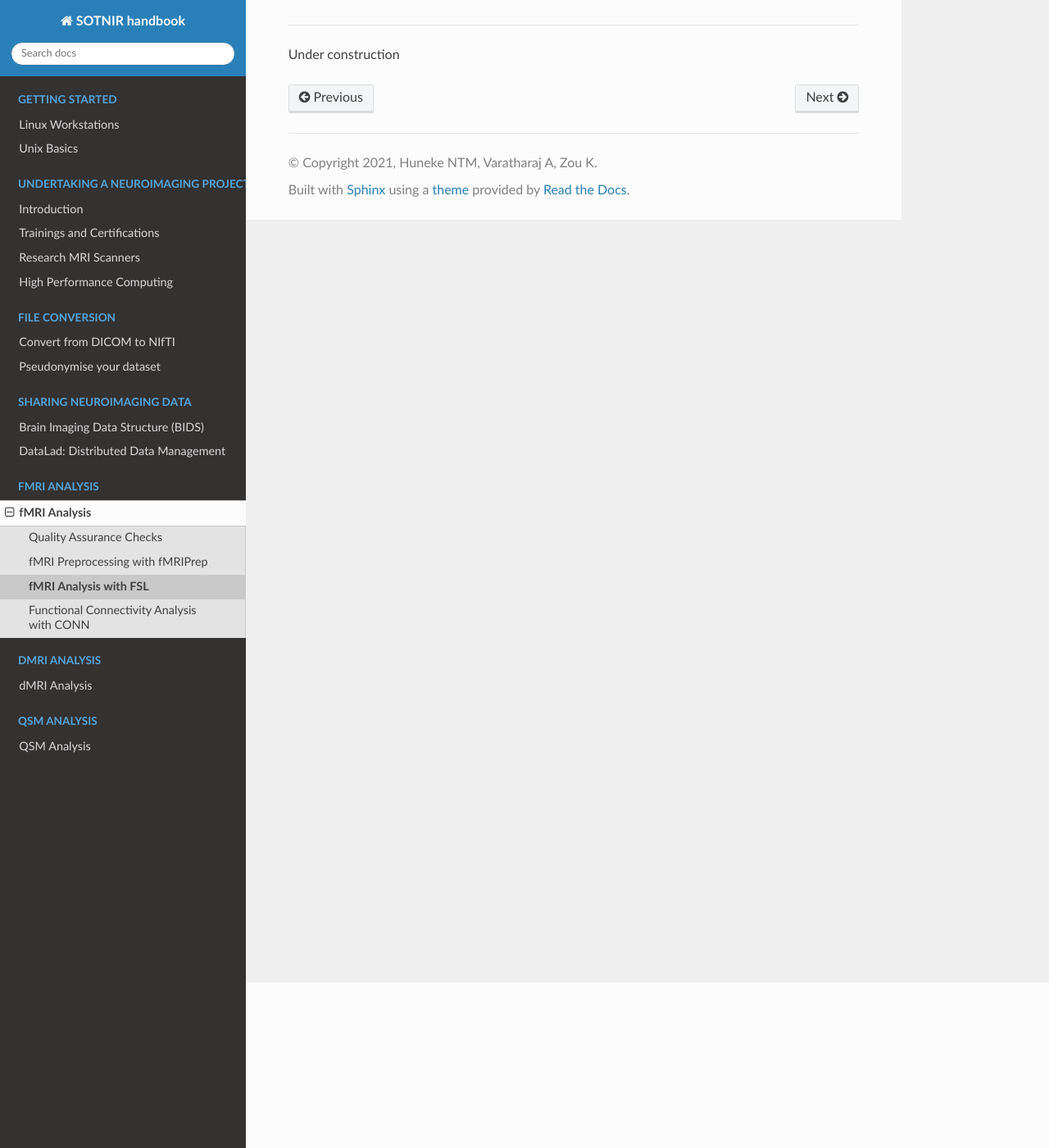
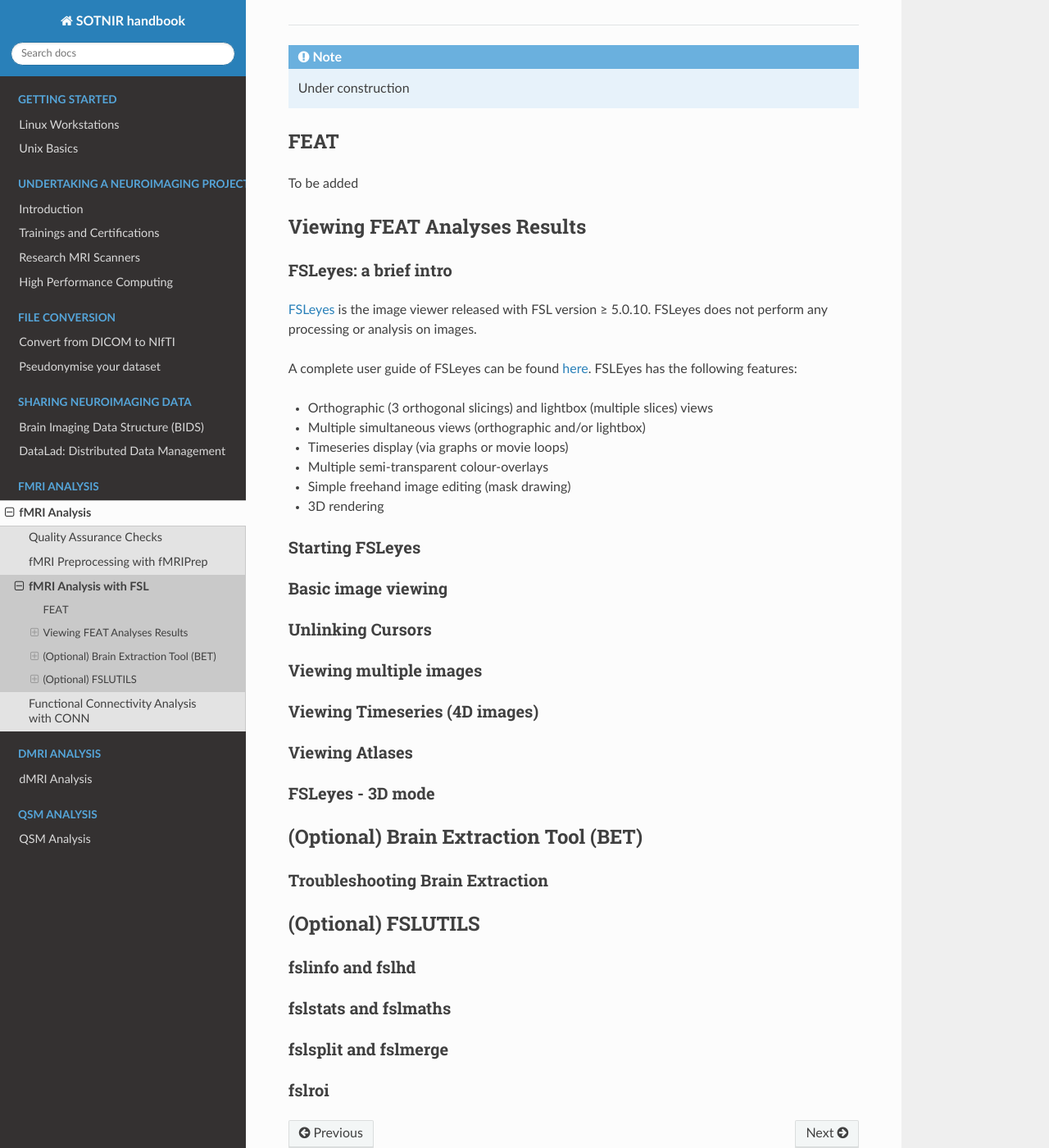
Before and after one commit to nhuneke/sotnir-handbook, a Sphinx documentation site: the page built from docs/fmri-analysis/fsl/intro.rst, in a window 1280 px wide and 1400 px high, scrolled down 202 px. Shown: the whole window at 82% size. Built offline with Sphinx 7.4.7 and the Read the Docs theme 2.0.0, drawn with Linux system fonts in a browser that asks for light colours; pages that are not in the unit, such as notebooks, are missing from menus.

Commit message:
Added content of fsleyes

```diff
--- a/docs/fmri-analysis/fsl/intro.rst
+++ b/docs/fmri-analysis/fsl/intro.rst
@@ -8,6 +8,69 @@ fMRI Analysis with FSL
 
 --------------------------------------------
 
+.. note::
+    Under construction
 
+FEAT
+----
 
-Under construction
+To be added
+
+Viewing FEAT Analyses Results
+-----------------------------
+
+FSLeyes: a brief intro
+**********************
+
+`FSLeyes <https://fsl.fmrib.ox.ac.uk/fsl/fslwiki/FSLeyes>`_ is the image viewer released with FSL version ≥ 5.0.10. FSLeyes does not perform any processing or analysis on images.
+
+A complete user guide of FSLeyes can be found `here <https://open.win.ox.ac.uk/pages/fsl/fsleyes/fsleyes/userdoc/>`_. FSLEyes has the following features:
+
+* Orthographic (3 orthogonal slicings) and lightbox (multiple slices) views
+* Multiple simultaneous views (orthographic and/or lightbox)
+* Timeseries display (via graphs or movie loops)
+* Multiple semi-transparent colour-overlays
+* Simple freehand image editing (mask drawing)
+* 3D rendering
+
+Starting FSLeyes
+****************
+
+Basic image viewing
+*******************
+
+Unlinking Cursors
+*****************
+
+Viewing multiple images
+***********************
+
+Viewing Timeseries (4D images)
+******************************
+
+Viewing Atlases
+***************
+
+FSLeyes - 3D mode
+*****************
+
+(Optional) Brain Extraction Tool (BET)
+--------------------------------------
+
+Troubleshooting Brain Extraction
+********************************
+
+(Optional) FSLUTILS
+-------------------
+
+fslinfo and fslhd
+*****************
+
+fslstats and fslmaths
+*********************
+
+fslsplit and fslmerge
+*********************
+
+fslroi
+******
```
